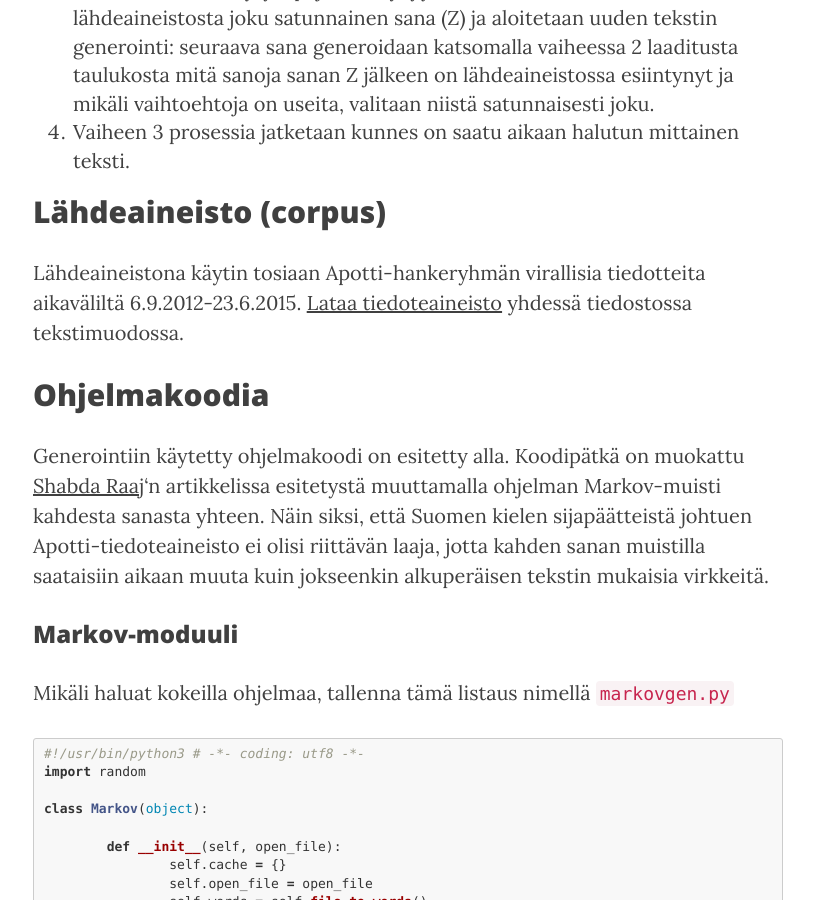
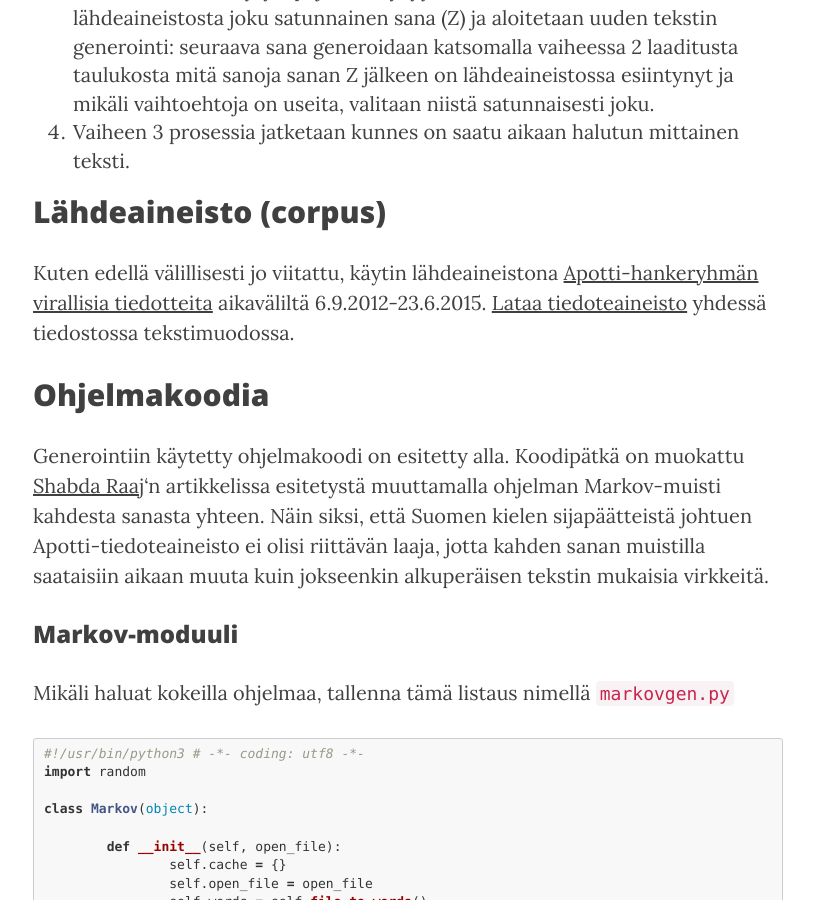
Before and after one commit to jannecederberg/jannecederberg.github.io, a Jekyll site: the page built from _posts/2015-09-09-apotti-osaamista-muutamilla-markoilla.md, in a window 1280 px wide and 900 px high, scrolled down 4454 px. Shown: the whole window, without its empty margins (232-1046 px from the left). Built offline with Jekyll 4.4.1, drawn with Linux system fonts in a browser that asks for light colours; nearby versions of some CDN libraries; comment, search, counter and statistics services are not loaded.

Commit message:
Add another link to press releases and improve wording

```diff
--- a/_posts/2015-09-09-apotti-osaamista-muutamilla-markoilla.md
+++ b/_posts/2015-09-09-apotti-osaamista-muutamilla-markoilla.md
@@ -58,7 +58,7 @@ Tämän artikkelin tarkoituksena on viestittää Apotti-hankkeeseen liittyvää
 
 ## Lähdeaineisto (corpus)
 
-Lähdeaineistona käytin tosiaan Apotti-hankeryhmän virallisia tiedotteita aikaväliltä 6.9.2012-23.6.2015. [Lataa tiedoteaineisto](/files/apotti-tiedotteet_20120906-20150623.txt) yhdessä tiedostossa tekstimuodossa.
+Kuten edellä välillisesti jo viitattu, käytin lähdeaineistona [Apotti-hankeryhmän virallisia tiedotteita][tiedotteet] aikaväliltä 6.9.2012-23.6.2015. [Lataa tiedoteaineisto](/files/apotti-tiedotteet_20120906-20150623.txt) yhdessä tiedostossa tekstimuodossa.
 
 ## Ohjelmakoodia
 
```
